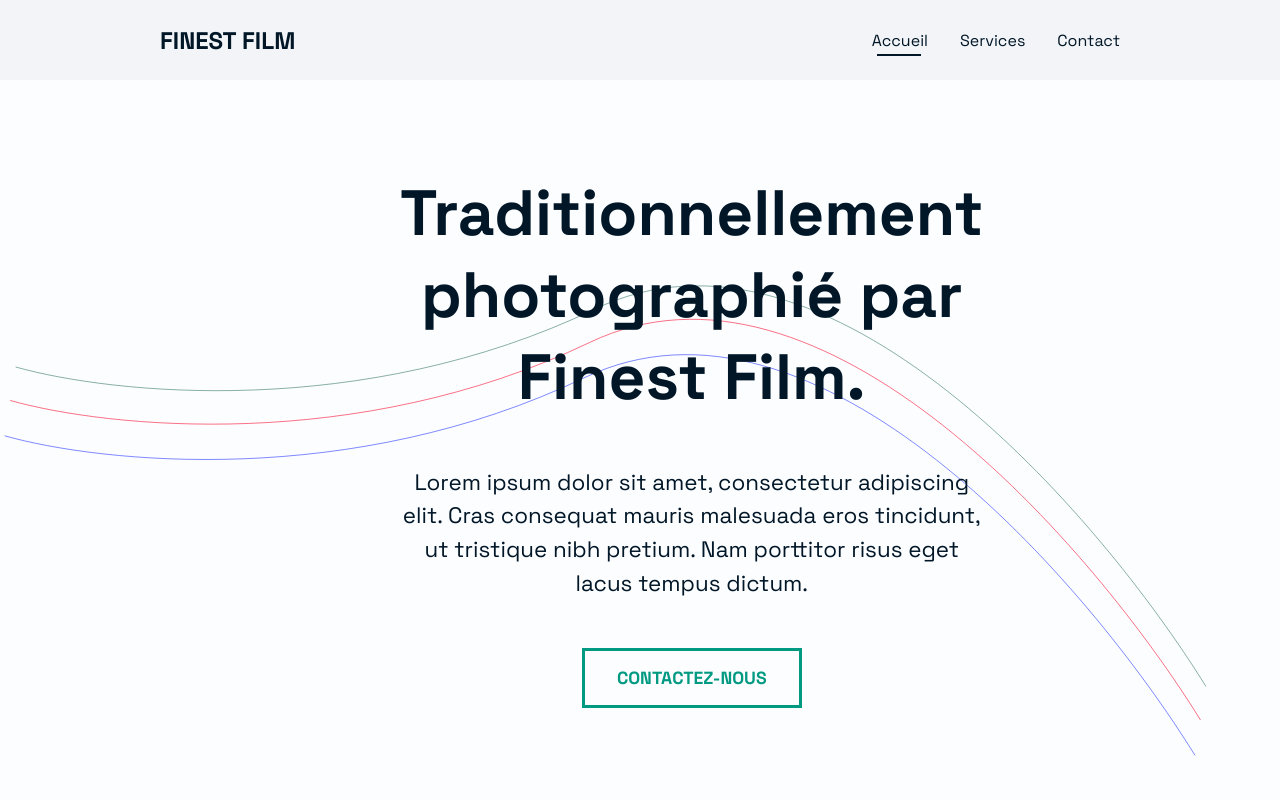
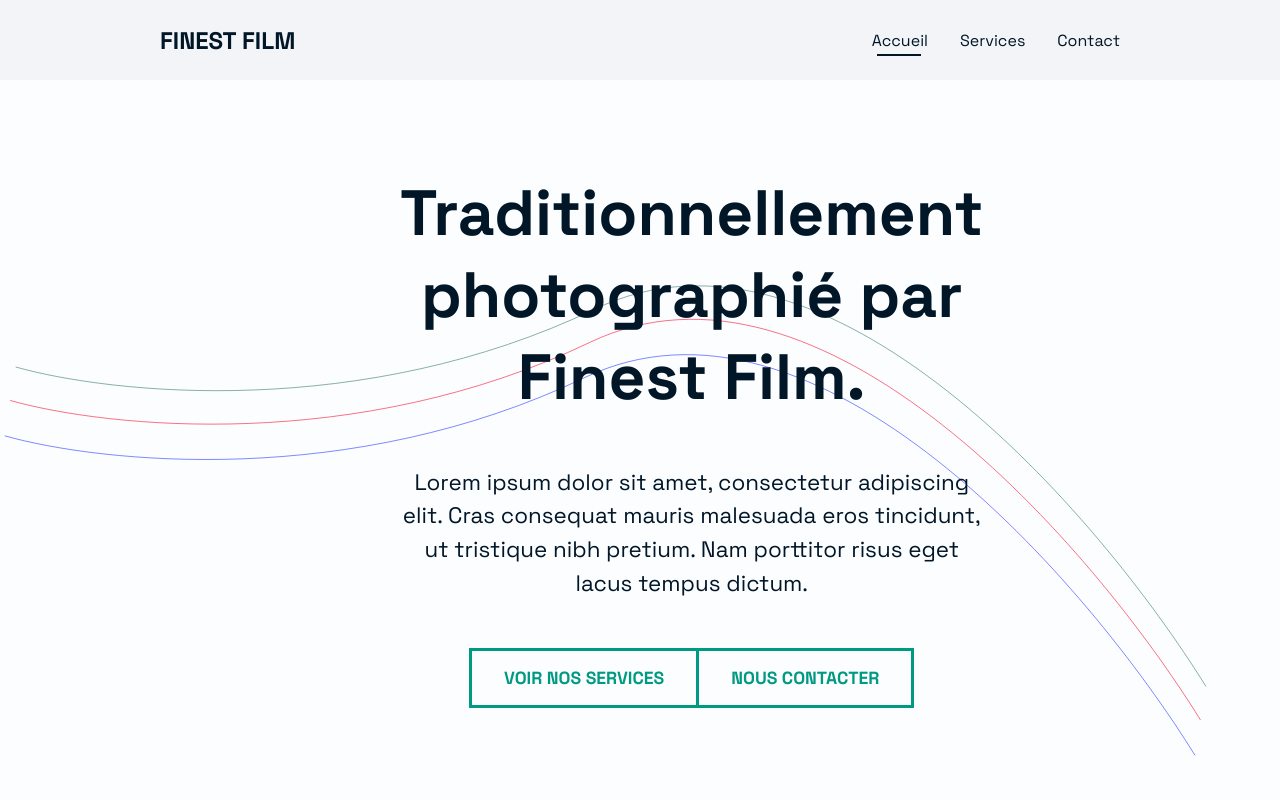
Before and after one commit to Myhub09/Myrepos, a React (Create React App) app: page / in a window 1280 px wide. Shown: the top 800 px of the page. Built offline with nearby package versions, Linux system fonts and the light colour scheme.

Commit message:
Update landing section buttons

```diff
--- a/src/components/AboutSection.js
+++ b/src/components/AboutSection.js
@@ -8,6 +8,9 @@ import Wave from "./Wave";
 
 // Styles
 import { About, Hide } from "../styles";
+
+// React Router DOM (for button links)
+import { Link } from "react-router-dom";
 
 // Framer Motion
 import { motion } from "framer-motion";
@@ -42,7 +45,14 @@ const AboutSection = () => {
           consequat mauris malesuada eros tincidunt, ut tristique nibh pretium.
           Nam porttitor risus eget lacus tempus dictum.
         </motion.p>
-        <motion.button variants={fade}>Contactez-nous</motion.button>
+        <Link to="/services">
+          <motion.button variants={fade}>Voir nos services</motion.button>
+        </Link>
+        <Link to="/contact">
+          <motion.button variants={fade} className="removeLeftBorder">
+            Nous contacter
+          </motion.button>
+        </Link>
       </motion.div>
       <Wave />
     </About>
--- a/src/components/GlobalStyle.js
+++ b/src/components/GlobalStyle.js
@@ -27,8 +27,12 @@ button {
     text-transform:uppercase;
     &:hover {
         background: #009a82;
-        color: #fcfdff
+        color: #fcfdff;
     }
+}
+
+.removeLeftBorder {
+    border-left:none;
 }
 
 h2 {
```
